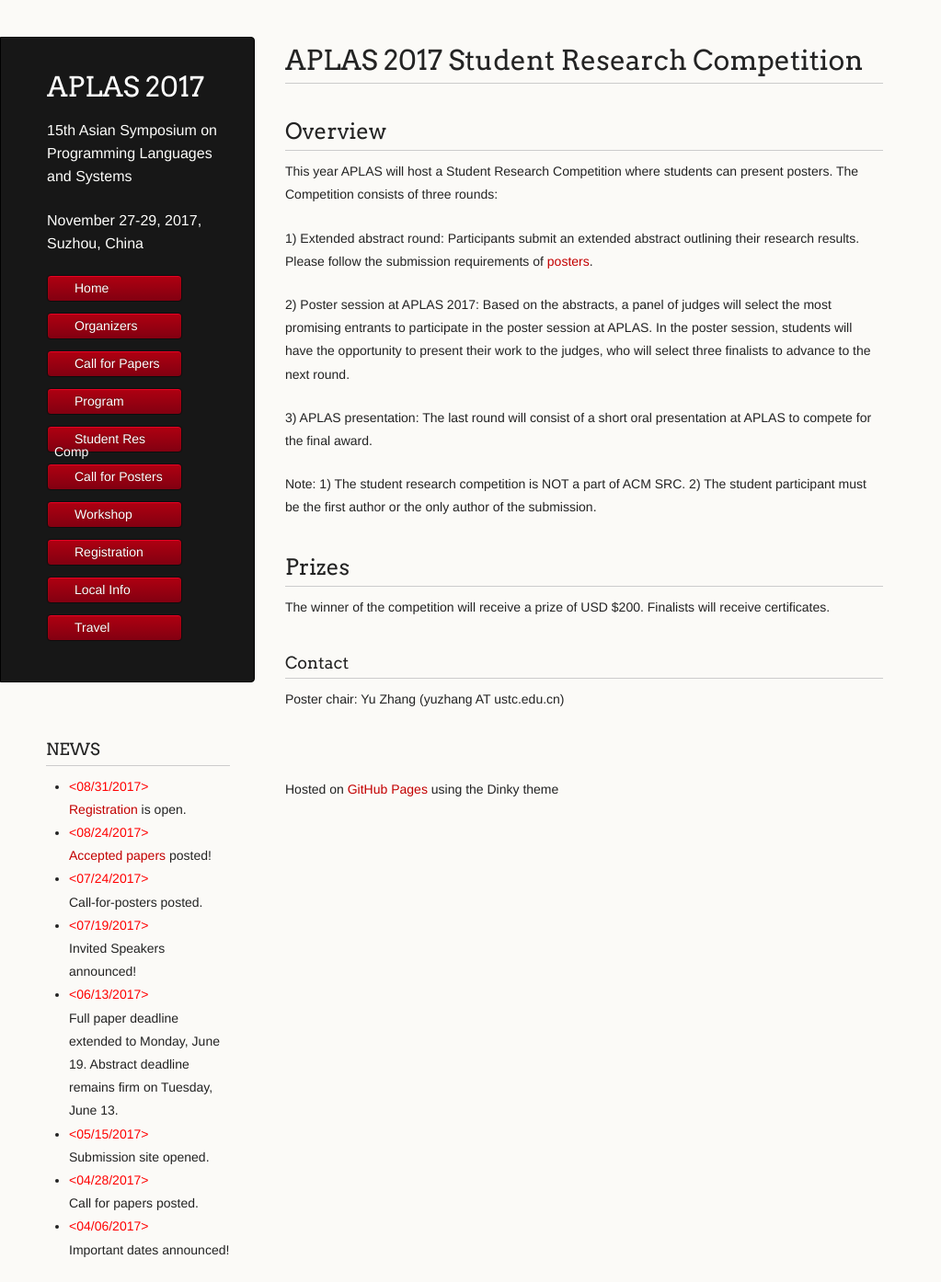
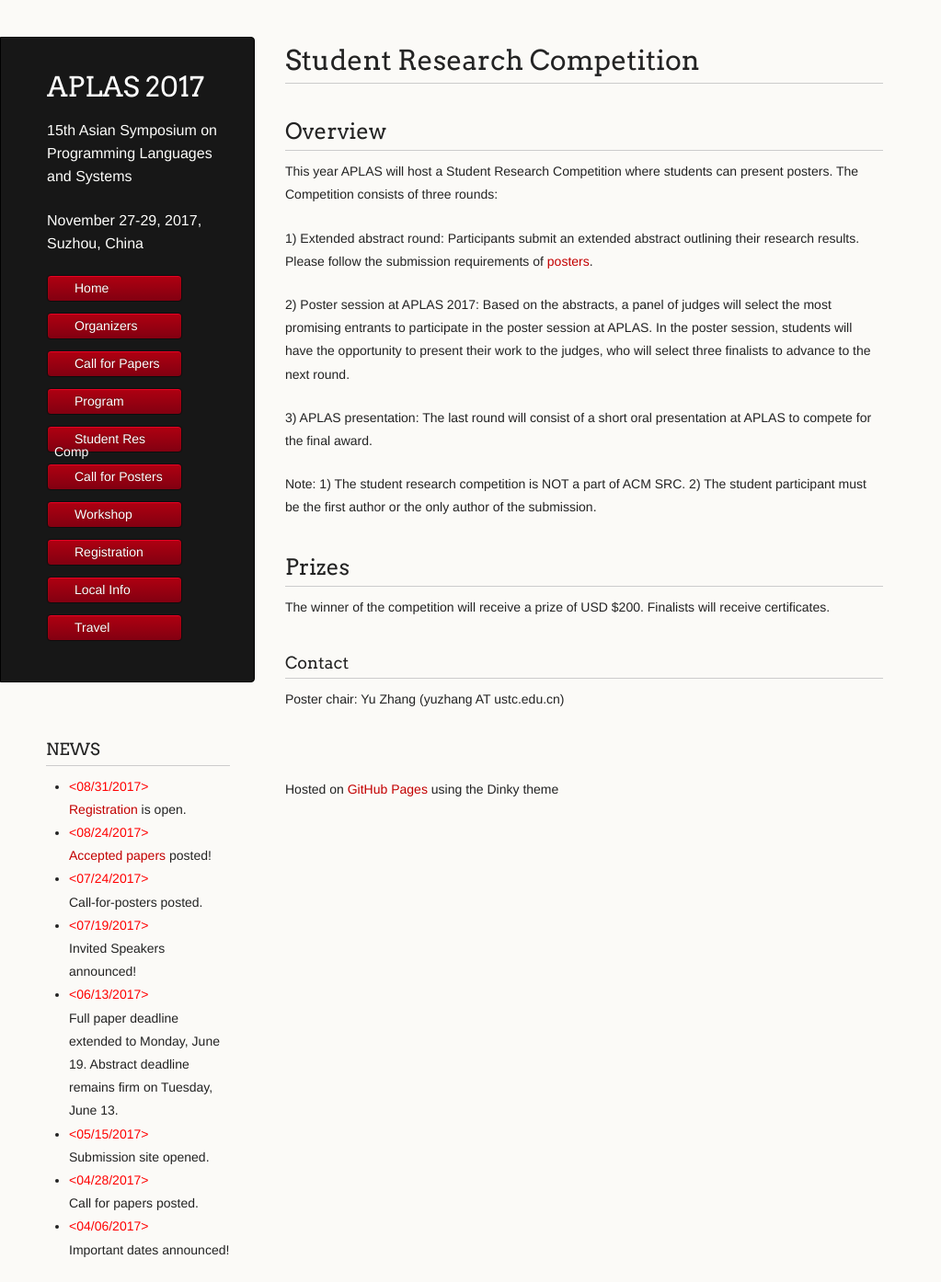
Before and after one commit to www-aplas/www-aplas.github.io, a Jekyll site: the page built from SRC.md, in a window 1280 px wide. Shown: the whole page at 92% size, without its empty margins (0-1023 px from the left). Built offline with Jekyll 4.4.1, drawn with Linux system fonts in a browser that asks for light colours; our own code applies the rules of GitHub Pages for plain Markdown files; a script that is not in the unit is left out.

Commit message:
Update SRC.md

```diff
--- a/SRC.md
+++ b/SRC.md
@@ -1,4 +1,4 @@
-# APLAS 2017 Student Research Competition
+# Student Research Competition
 
 ## Overview
 This year APLAS will host a Student Research Competition where students
```
